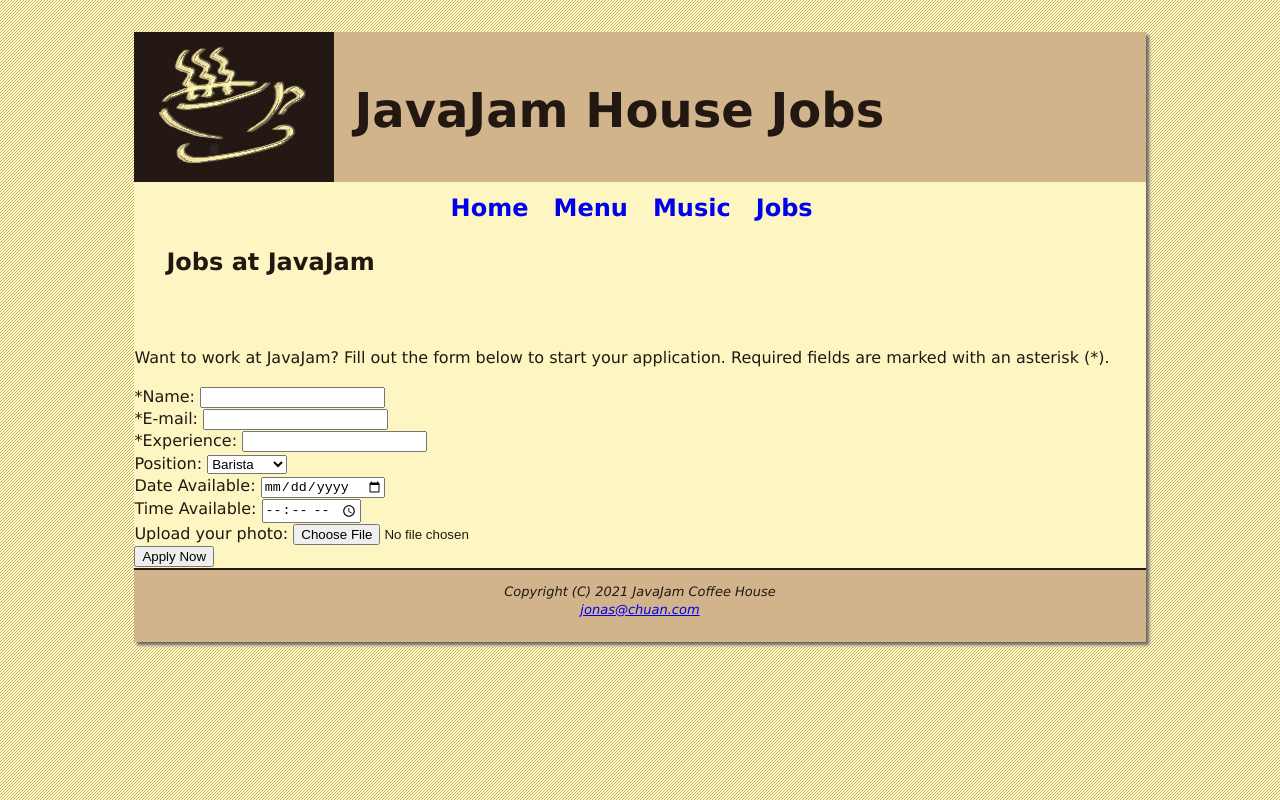
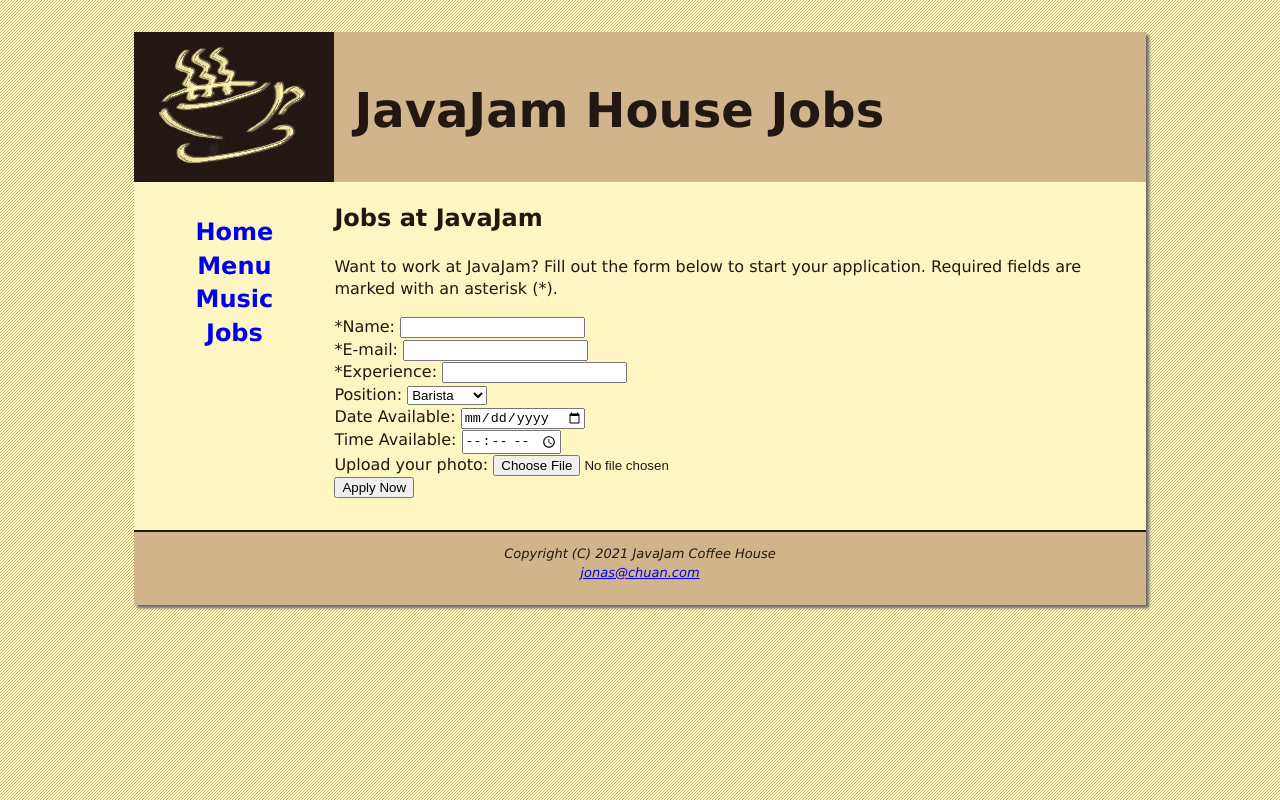
Before and after one commit to PoisonDarterz/WIF2003_JC, a website built with webpack: page pages/jobs.html in a window 1280 px wide. Built offline with nearby package versions, Linux system fonts and the light colour scheme; files whose address does not match are found by name.

Commit message:
javajam3

```diff
--- a/css/javajam.css
+++ b/css/javajam.css
@@ -19,19 +19,26 @@ header { background-color: #D2B48C;
    box-shadow: 3px 3px 3px #666666;
 }
 
-nav {text-align: center;
+nav { text-align: center;
     font-weight: bold;
    font-size: 1.5em;
    padding-top: 10px;
+    float: left;
+   width: 200px;
 }
+
 
 nav a { text-decoration: none; }
 
-main { padding-left: 2em;
-    padding-right: 2em;
-    padding-bottom: 2em;
-    display: block;
+nav ul { list-style-type: none;
+    padding-left: 0;
 }
+
+main { padding: 0 0 2em 0;
+    margin-left: 200px;
+    background-color: #FEF6C2;
+   }
+
 
 footer { background-color: #D2B48C;
     font-size: small;
@@ -67,3 +74,6 @@ img { padding-left: 10px;
 .floatright {
     float: right;
 }
+
+* { box-sizing: border-box; }
+header, nav, main, footer { display: block; }
--- a/pages/jobs.html
+++ b/pages/jobs.html
@@ -28,15 +28,16 @@
     <h1>JavaJam House Jobs</h1>
   </header>
   <nav>
-    <a href="../index.html">Home</a>&nbsp;&nbsp;
-    <a href="menu.html">Menu</a>&nbsp;&nbsp;
-    <a href="music.html">Music</a>&nbsp;&nbsp;
-    <a href="jobs.html">Jobs</a>&nbsp;&nbsp;
+    <ul>
+      <li><a href="../index.html">Home</a></li>
+      <li><a href="menu.html">Menu</a></li>
+      <li><a href="music.html">Music</a></li>
+      <li><a href="jobs.html">Jobs</a></li>
+    </ul>
   </nav>
 
   <main>
     <h2>Jobs at JavaJam</h2>
-  </main>
   <p>Want to work at JavaJam? Fill out the form below to start your application. Required fields are marked with an asterisk (*).</p>
 
   <form method="post", action="http://webdevbasics.net/scripts/javajam8.php">
@@ -64,7 +65,7 @@
     <input type="file" id="myPhoto" name="myPhoto"><br>
 
     <input type="submit" value="Apply Now">
-
+  </main>
   <footer>
     <p>
       Copyright (C) 2021 JavaJam Coffee House<br>
```
Also changed, not shown: index.html (+7 -6 lines), pages/menu.html (+7 -6 lines), pages/music.html (+8 -5 lines).
